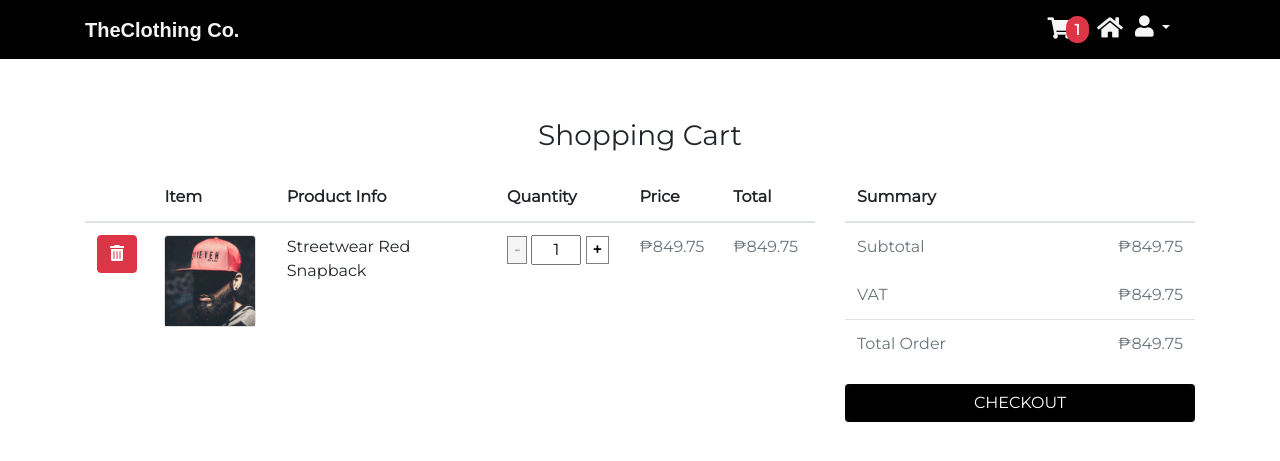
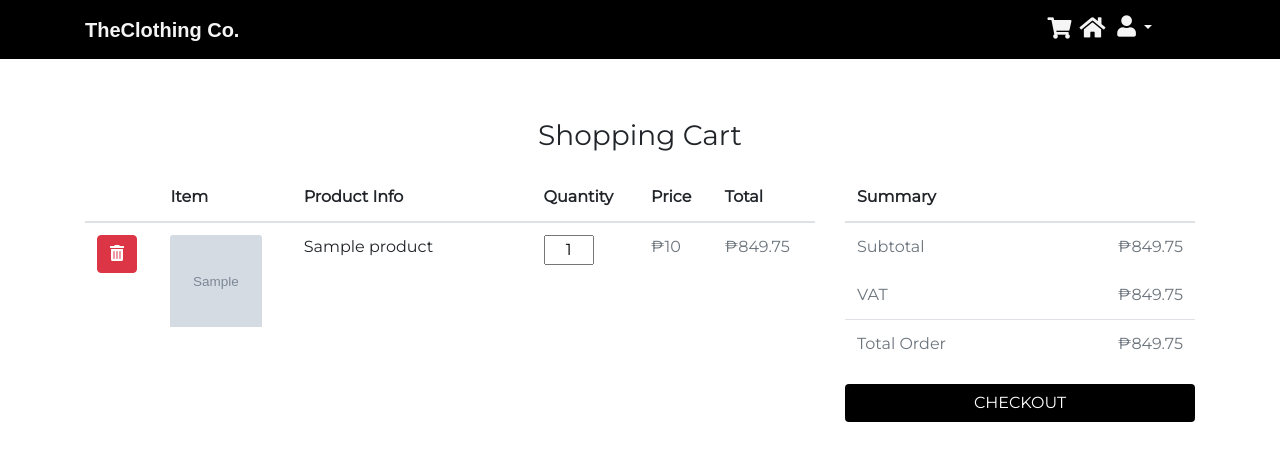
Before and after one commit to kimjayluta/ecommerce, a PHP site: page /cart.php in a window 1280 px wide. Shown: the top 461 px of the page. Run offline with PHP 8.4, Linux system fonts and the light colour scheme; the visitor is signed in with stand-in values (Sample User, id 1); tables that the repository leaves empty or names only in its code hold one stand-in row (values such as "Sample post"); grey boxes marked "Sample" are stand-in pictures; some libraries are stand-ins or nearby versions.

Commit message:
added getting the prod info and output to the cart page

```diff
--- a/cart.php
+++ b/cart.php
@@ -55,33 +55,8 @@ if (!$_SESSION){
                         <th scope="col" class="tdBorder">Total</th>
                     </tr>
                     </thead>
-                    <tbody>
-                    <tr>
-                        <th scope="row">
-                            <button class="btn btn-danger">
-                                <i class="fas fa-trash-alt"></i>
-                            </button>
-                        </th>
-                        <td>
-                            <div class="card" style="width: 92px;">
-                                <img src="img/c3.PNG" alt="#" class="card-img-top">
-                            </div>
-                        </td>
-                        <td>
-                           <div class="card" style="width: 185px;border: 0;">
-                               <span> Streetwear Red Snapback </span>
-                           </div>
-                        </td>
-                        <td>
-                            <form id="myform" method="POST" action="#">
-                                <input type="button" value="-" class="qtyMinus buton" style="font-weight: bold;" disabled>
-                                <input type="text" name="qty" id="qty" value="1" class="qty" style="">
-                                <input type='button' value="+" class="qtyPlus buton" style="background-color: white">
-                            </form>
-                        </td>
-                        <td class="text-muted">₱849.75</td>
-                        <td class="text-muted">₱849.75</td>
-                    </tr>
+                    <tbody id="cartProd">
+
                     </tbody>
                 </table>
             </div>
@@ -115,56 +90,21 @@ if (!$_SESSION){
     </div>
 </section>
 <!-- Js -->
+<script type="text/javascript" src="js/qty_func.js"></script>
 <script type="text/javascript">
-    $(document).ready(
-        //Quantity function add and minus
-        function () {
-            let j = jQuery;
-            let minus = $('.qtyMinus');
-            let plus = $('.qtyPlus');
-            let currentVal = j('#qty').val();
-            let defVal = 1;
-
-
-            //Set default value
-            $('#qty').val(defVal);
-            $(minus).css("cursor", 'not-allowed');
-
-            //Add button
-            $(plus).on('click', function () {
-                $('#qty').val(++defVal);
-                // Enable - button when the value of #qty is greater than 1
-                if(defVal > 1){
-                    $(minus).prop("disabled", false);
-                    $(minus).css("background-color", 'white');
-                    $(minus).css("cursor", 'pointer');
-
-                }
-                // To disable + button when the value of #qty is greater than 10
-                if(defVal > 9){
-                    $(plus).prop("disabled", true);
-                    $(plus).css("background-color", 'whitesmoke');
-                    $(plus).css("cursor", 'not-allowed');
-                }
-            });
-
-            //Minus button
-            $(minus).on('click', function () {
-                $('#qty').val(--defVal);
-                // To disable - button when the value of #qty is equal to 1
-                if(defVal > 0 && defVal < 2){
-                    $(minus).prop("disabled", true);
-                    $(minus).css("background-color", 'whitesmoke');
-                    $(minus).css("cursor", 'not-allowed');
-                }
-                // To disable + button when the value of #qty is less than 10
-                if(defVal < 10){
-                    $(plus).prop("disabled", false);
-                    $(plus).css("background-color", 'white');
-                    $(plus).css("cursor", 'pointer');
+    $(document).ready(function () {
+        getProd();
+        // To output the product
+        function getProd(){
+            $.ajax({
+                url: 'includes/cart_function.php',
+                method: 'post',
+                data: {getProd:1},
+                success: function (data) {
+                    $('#cartProd').html(data);
                 }
             });
         }
-    );
+    });
 </script>
 <?php include "./footer.php"?>
--- a/footer.php
+++ b/footer.php
@@ -5,26 +5,7 @@
 <script src="js/smooth.js"></script>
 <script>
 $(document).ready(function () {
-    // count item in the cart
-    countItem();
 
-    // Counting the product in the cart
-    function countItem() {
-        $.ajax({
-            url: 'includes/cart_function.php',
-            method: 'post',
-            data: {count:1},
-            success: function (data) {
-                console.log(data);
-                if(data > 0){
-                    $('.badge').show();
-                    $('.badge').html(data);
-                } else {
-                    $('.badge').hide();
-                }
-            }
-        })
-    }
 })
 </script>
 </body>
--- a/includes/cart_function.php
+++ b/includes/cart_function.php
@@ -44,7 +44,7 @@ if (isset($_POST['pID'])){
 
 // Counting the product in the cart
 if(isset($_POST['count'])){
-    if (isset($_SESSION['id'])){
+    if (isset($uid)){
         $sql = "SELECT COUNT(*) AS count_item FROM cart WHERE user_id = $uid";
     } else {
         $sql = "SELECT COUNT(*) AS count_item FROM cart WHERE ip_add = '$ip_add' AND user_id < 0";
@@ -57,3 +57,42 @@ if(isset($_POST['count'])){
 }
 
 // To output the product in the cart page
+if (isset($_POST['getProd'])){
+    $sql = '';
+
+    if (isset($uid)){
+        $sql = "SELECT a.id,a.name,a.price,a.prod_img,b.id,b.qty FROM product a,cart  b WHERE a.id = b.prod_id AND b.user_id='$uid'";
+//        $sql = "SELECT prod_id FROM cart WHERE user_id = '$uid'";
+    } else {
+        $sql = "SELECT a.id,a.name,a.price,a.prod_img,b.id,b.qty FROM product a,cart b WHERE a.id=b.prod_id AND b.user_id=-1 AND ip_add='$ip_add'";
+//        $sql = "SELECT prod_id FROM cart WHERE ip_add = '$ip_add' AND user_id = -1";
+    }
+    $query = mysqli_query($conn, $sql);
+
+    while ($row =  mysqli_fetch_array($query)){
+        echo
+            '<tr>'.
+                '<th scope="row">'.
+                    '<button class="btn btn-danger">'.
+                        '<i class="fas fa-trash-alt"></i>'.
+                    '</button>'.
+                '</th>'.
+                '<td>'.
+                    '<img src="../admin/includes/img/'.$row['prod_img'].'" alt="#" class="card-img-top"
+                        style="width: 92px; height:92px;">'.
+                '</td>'.
+                '<td>'.
+                   '<div class="card" style="width: 185px;border: 0;">'.
+                       '<span> '.$row['name'].'</span>'.
+                   '</div>'.
+                '</td>'.
+                '<td>'.
+                    '<input type="text" name="qty" id="qty" value="1" class="qty" style="">'.
+                '</td>'.
+                '<td class="text-muted">₱'.$row['price'].'</td>'.
+                '<td class="text-muted">₱849.75</td>'.
+            '</tr>';
+    }
+
+
+}
--- a/includes/homepage_function.php
+++ b/includes/homepage_function.php
@@ -5,11 +5,13 @@ $sql = '';
 if (isset($_POST['getProduct'])){
     $sql = "SELECT * FROM `product`";
 }
+
 // Get the product by categorie
 if (isset($_POST['cid'])){
     $catID = $_POST['cid'];
     $sql = "SELECT * FROM `product` WHERE `prod_cat`='$catID'";
 }
+
 // Output the data
 if ($sql !== ''){
     $query = mysqli_query($conn, $sql);
--- /dev/null
+++ b/js/qty_func.js
@@ -0,0 +1,53 @@
+/**
+ * Created by HPelitebook2760p on 1/10/2019.
+ */
+$(document).ready(
+    //Quantity function add and minus
+    function () {
+        let j = jQuery;
+        let minus = $('.qtyMinus');
+        let plus = $('.qtyPlus');
+        let currentVal = j('#qty').val();
+        let defVal = 1;
+
+
+        //Set default value
+        $('#qty').val(defVal);
+        $(minus).css("cursor", 'not-allowed');
+
+        //Add button
+        $(plus).on('click', function () {
+            $('#qty').val(++defVal);
+            // Enable - button when the value of #qty is greater than 1
+            if(defVal > 1){
+                $(minus).prop("disabled", false);
+                $(minus).css("background-color", 'white');
+                $(minus).css("cursor", 'pointer');
+
+            }
+            // To disable + button when the value of #qty is greater than 10
+            if(defVal > 9){
+                $(plus).prop("disabled", true);
+                $(plus).css("background-color", 'whitesmoke');
+                $(plus).css("cursor", 'not-allowed');
+            }
+        });
+
+        //Minus button
+        $(minus).on('click', function () {
+            $('#qty').val(--defVal);
+            // To disable - button when the value of #qty is equal to 1
+            if(defVal > 0 && defVal < 2){
+                $(minus).prop("disabled", true);
+                $(minus).css("background-color", 'whitesmoke');
+                $(minus).css("cursor", 'not-allowed');
+            }
+            // To disable + button when the value of #qty is less than 10
+            if(defVal < 10){
+                $(plus).prop("disabled", false);
+                $(plus).css("background-color", 'white');
+                $(plus).css("cursor", 'pointer');
+            }
+        });
+    }
+);
--- a/navbar.php
+++ b/navbar.php
@@ -26,7 +26,7 @@ if (!$_SESSION){
         <div class="collapse navbar-collapse" id="navbarNav">
             <ul class="navbar-nav">
                 <li class="nav-item">
-                    <a class="nav-link txtColor txt pr-0" href="cart.php?uid=<?php echo $uid?>"
+                    <a class="nav-link txtColor txt pr-0" href="cart.php"
                        style="padding-top: 10px">
                         <i class="fas fa-shopping-cart fa-lg"></i>
                         <span class="badge badge-pill badge-danger" style="font-size: 15px;margin-left: -10px;"></span>
```
Also changed, not shown: home.php (+23 -1 lines).
